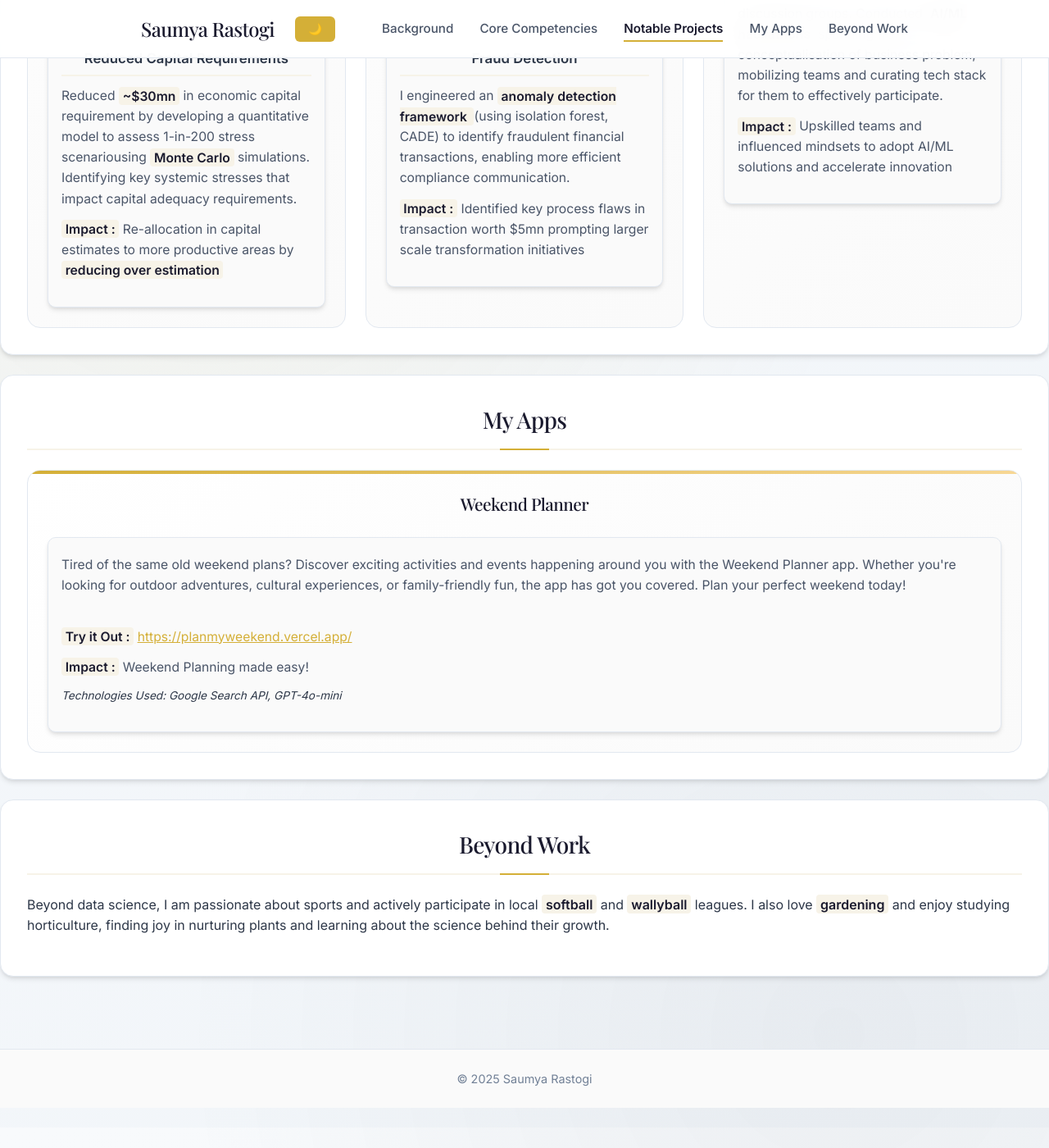
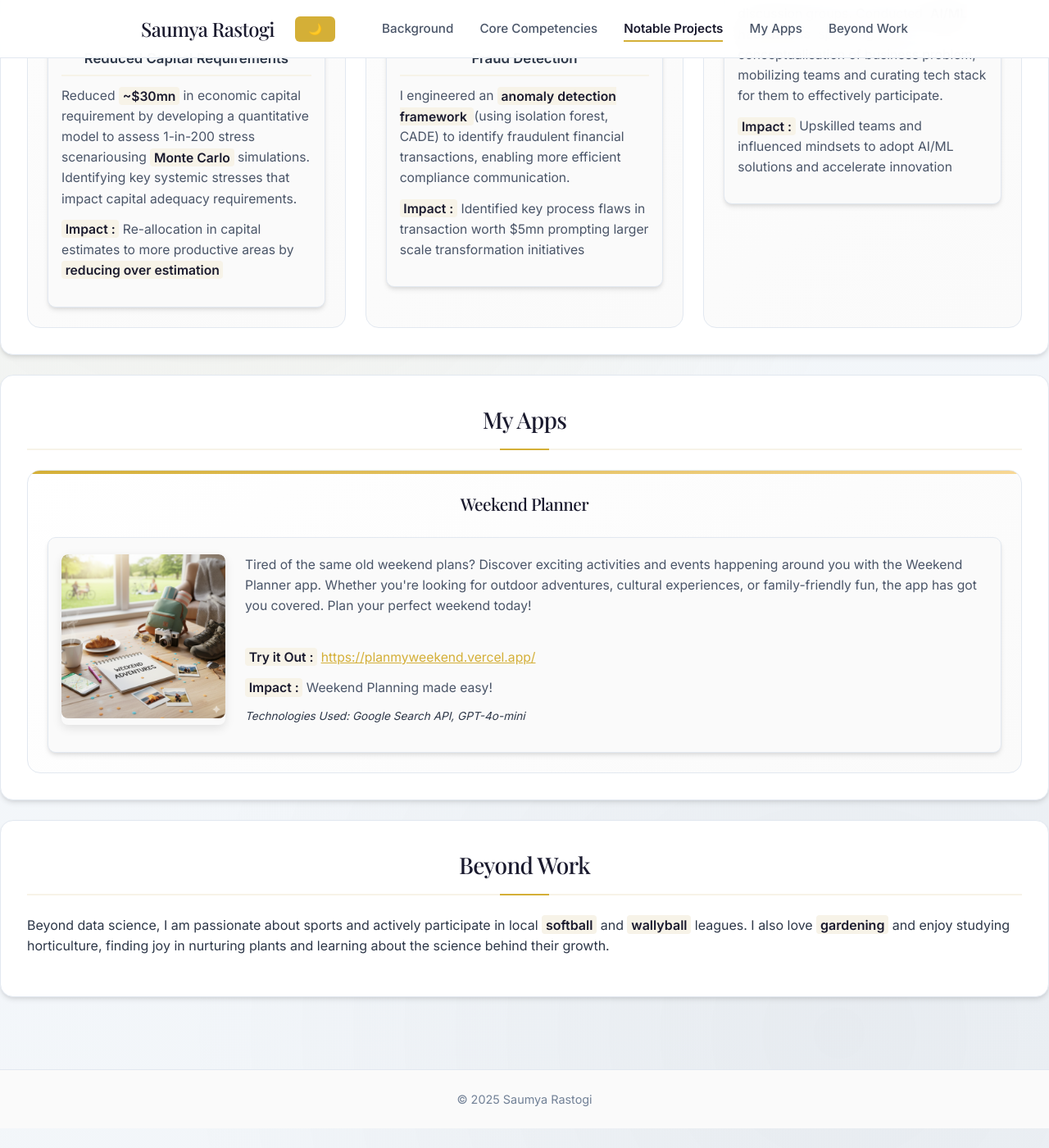
Before and after one commit to SaumyaRstgi/SaumyaRstgi.github.io, a Jekyll site: the page built from index.md, in a window 1280 px wide and 1400 px high, scrolled down 2855 px. Shown: the whole window at 82% size. Built offline with Jekyll 4.4.1, drawn with Linux system fonts in a browser that asks for light colours; before the commit the page ends 4230 px from its top, so only the background shows below that.

Commit message:
modified my apps section

```diff
--- a/_data/myapps.yml
+++ b/_data/myapps.yml
@@ -5,3 +5,4 @@
       link: "https://planmyweekend.vercel.app/"
       additional_info: "Technologies Used: Google Search API, GPT-4o-mini"
       impact: "Weekend Planning made easy!"
+      image: "/planmyweekend.png"
--- a/_includes/sections/my-apps.html
+++ b/_includes/sections/my-apps.html
@@ -8,6 +8,13 @@
                 {% for subapp in app.items %}
                 <div class="sub-card">
                     <!-- <h5>{{ subapp.name }}</h5> -->
+                    <div class="app-content-layout">
+                        {% if subapp.image %}
+                        <div class="app-image-container">
+                            <img src="{{ subapp.image }}" alt="{{ subapp.name }}" class="app-image">
+                        </div>
+                        {% endif %}
+                        <div class="app-text-content">
                             <p>{{ subapp.description }}</p>
                             {% if subapp.link %}
                             <br>
@@ -18,6 +25,8 @@
                             <p>{{ subapp.additional_info }}</p>
                             {% endif %}
                         </div>
+                    </div>
+                </div>
                 {% endfor %}
             </div>
         </div>
--- a/_sass/_components.scss
+++ b/_sass/_components.scss
@@ -225,3 +225,32 @@
     margin: 0 0.2em;
     box-shadow: 0 2px 4px rgba(0,0,0,0.1);
 }
+
+/* App Content Layout */
+.app-content-layout {
+    display: flex;
+    gap: 1.5rem;
+    align-items: flex-start;
+}
+
+.app-image-container {
+    flex-shrink: 0;
+    border-radius: 8px;
+    overflow: hidden;
+    box-shadow: 0 4px 12px rgba(0,0,0,0.1);
+}
+
+.app-image {
+    width: 200px;
+    height: auto;
+    border-radius: 8px;
+    transition: transform 0.3s ease;
+}
+
+.app-image:hover {
+    transform: scale(1.02);
+}
+
+.app-text-content {
+    flex: 1;
+}
--- a/_sass/_responsive.scss
+++ b/_sass/_responsive.scss
@@ -164,6 +164,19 @@
         display: inline-block;
         margin-top: 0.25rem;
     }
+
+    .app-content-layout {
+        flex-direction: column;
+        gap: 1rem;
+    }
+
+    .app-image-container {
+        text-align: center;
+    }
+
+    .app-image {
+        width: 200px;
+    }
 }
 
 @media (max-width: 700px) {
@@ -231,4 +244,17 @@
         padding: 0.05em 0.2em;
         font-size: 0.9em;
     }
+
+    .app-content-layout {
+        flex-direction: column;
+        gap: 1rem;
+    }
+
+    .app-image-container {
+        text-align: center;
+    }
+
+    .app-image {
+        width: 180px;
+    }
 }
```
Also changed, not shown: planmyweekend.png (added). Lines whose indentation alone changed are shown as unchanged.
